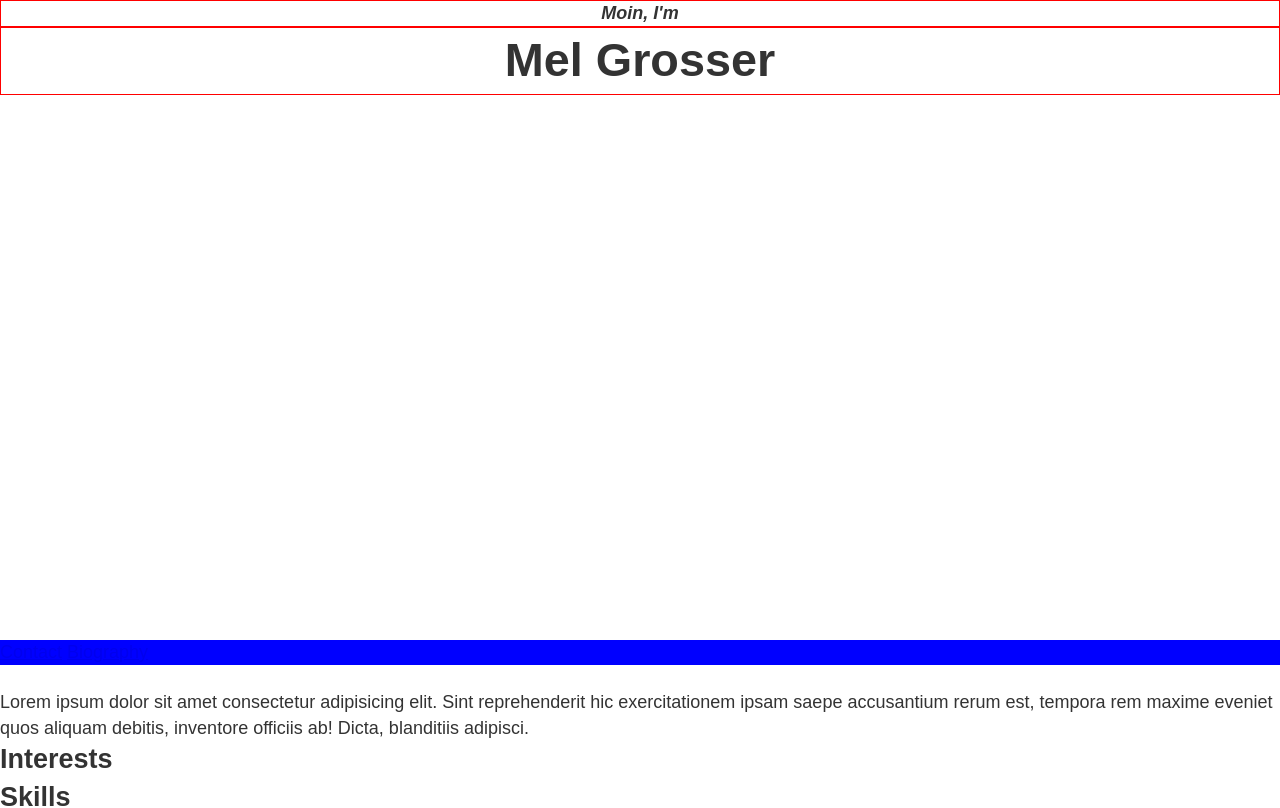
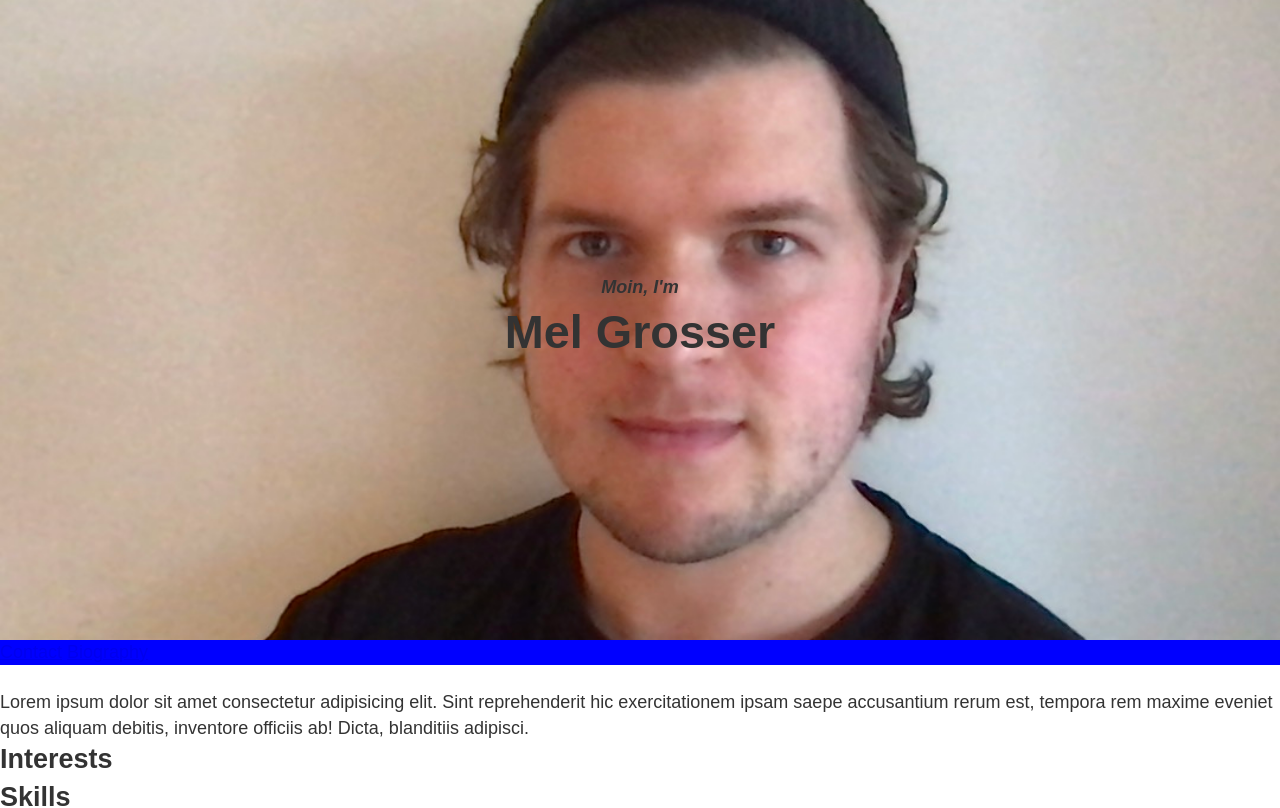
Before and after one commit to MelGGit/personal-website, a plain HTML site: page index.html in a window 1280 px wide. Shown: the top 808 px of the page. Drawn offline with Linux system fonts and the light colour scheme.

Commit message:
finallized head and add test picture

```diff
--- a/index.html
+++ b/index.html
@@ -11,16 +11,12 @@
 <body>
 
     <header class="page-header">
-        <div class="main-heading-text-container">
-            <div class="main-heading-text">
-                <h4>
-                    <p><em>Moin, I'm</em></p>
-                </h4>
+        <div class="main-heading-text-container bg-image">
+            <div class="main-heading-text italic">
+                <h4>Moin, I'm</h4>
             </div>
-            <div class="main-heading-text name">
-                <h1>
-                    <p><strong>Mel Grosser</strong></p>
-                </h1>
+            <div class="main-heading-text name strong">
+                <h1>Mel Grosser</h1>
             </div>
         </div>
         <nav>
--- a/styles.css
+++ b/styles.css
@@ -30,16 +30,33 @@ nav {
   font-size: 130%;
 }
 
+.italic {
+  font-style: italic;
+}
+
+.strong {
+  font-weight: 900;
+}
+
 .main-heading-text-container {
   height: 80vh;
   width: 100%;
-  display: block;
+  display: flex;
+  flex-direction: column;
+  justify-content: center;
+  align-items: center;
 }
 
 .main-heading-text {
   text-align: center;
-  border: 1px solid red;
-  position: relative;
   height: auto;
   width: 100%;
 }
+
+.bg-image {
+  background-image: url(./images/E75A6538-5676-4291-BADD-D4E362331170.jpeg);
+  background-repeat: no-repeat;
+  background-attachment: fixed;
+  background-position: center;
+  background-size: cover;
+}
```
Also changed, not shown: images/E75A6538-5676-4291-BADD-D4E362331170.jpeg (added).
